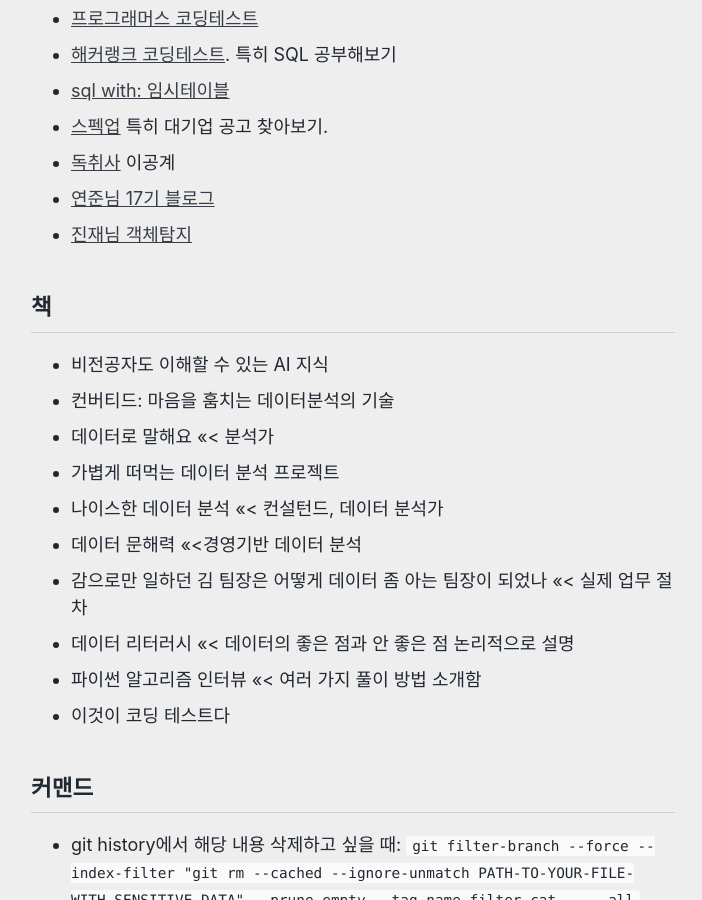
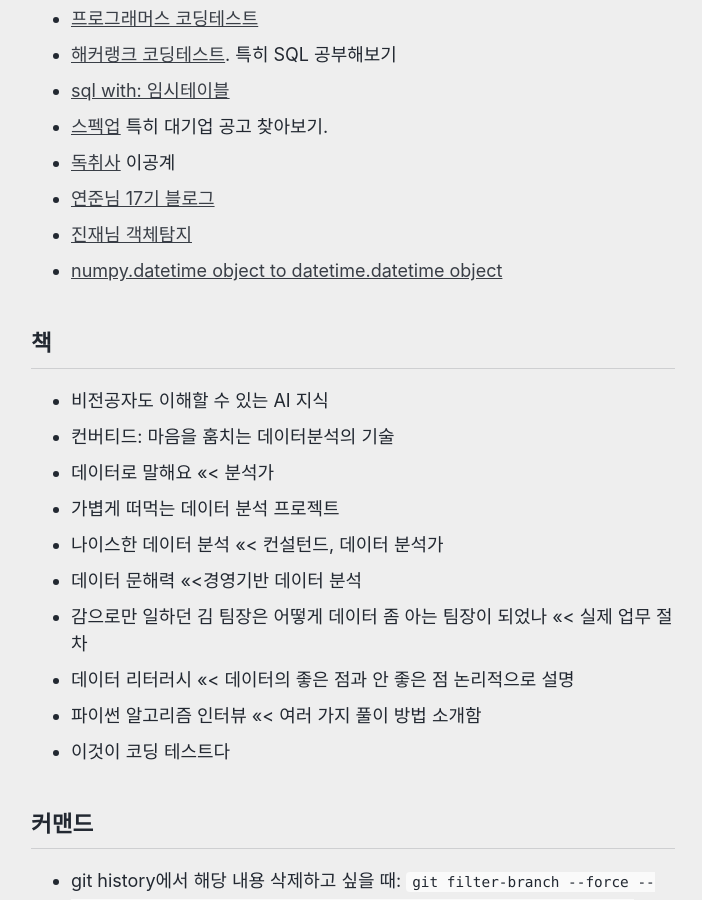
Before and after one commit to yjmd2222/yjmd2222.github.io, a Jekyll site: the page built from _pages/look-ups.md, in a window 1280 px wide and 900 px high, scrolled down 1625 px. Shown: the whole window, without its empty margins (287-989 px from the left). Built offline with Jekyll 4.4.1, drawn with Linux system fonts in a browser that asks for light colours; cached includes are drawn as plain includes.

Commit message:
datetime

```diff
--- a/_pages/look-ups.md
+++ b/_pages/look-ups.md
@@ -52,6 +52,7 @@ layout: single
 - [독취사](https://cafe.naver.com/dokchi) 이공계
 - [연준님 17기 블로그](https://leeyeonjun85.github.io/aib%20log/AIB_TP1/#%ED%94%84%EB%A1%9C%EC%A0%9D%ED%8A%B8-4%EC%9D%BC%EC%B0%A818-%EB%AA%A9--%EB%A0%88%EA%B1%B0%EC%8B%9C-%EB%AA%A8%EB%8D%B8-%EB%B6%84%EC%84%9D-%EB%A6%AC%ED%8C%A9%ED%84%B0%EB%A7%81)
 - [진재님 객체탐지](https://github.com/jjlee93/ColdEyes-Project)
+- [numpy.datetime object to datetime.datetime object](https://gist.github.com/blaylockbk/1677b446bc741ee2db3e943ab7e4cabd?permalink_comment_id=3775327)
 
 ## 책
 - 비전공자도 이해할 수 있는 AI 지식
```
